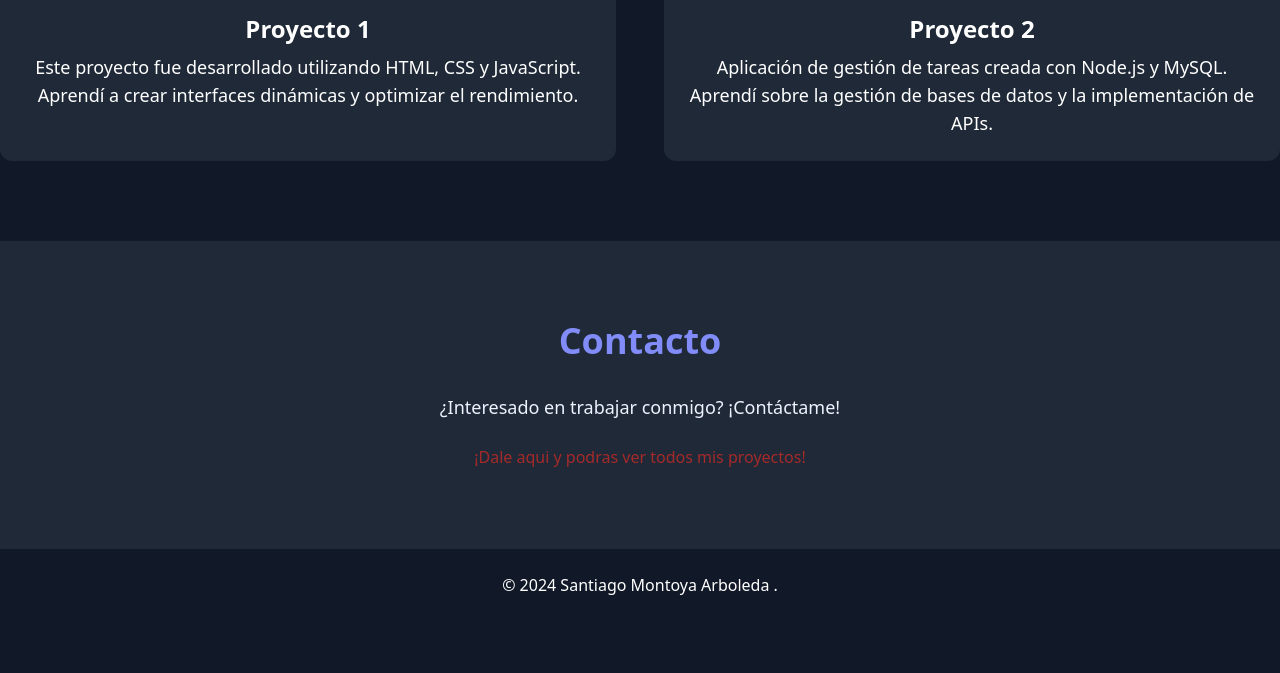
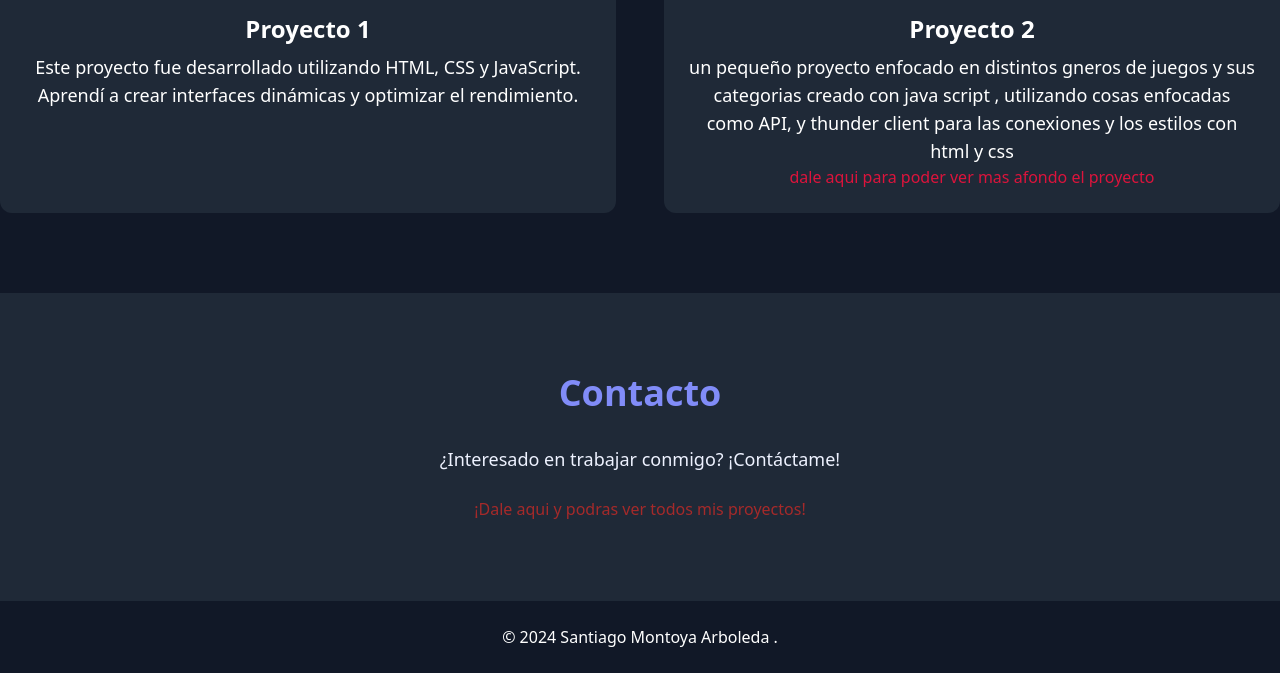
Before and after one commit to SantiagoMontoya1999/Portafolio, a website: page index.html in a window 1280 px wide. Shown: the part 2347-3020 px from the top of the page. Before the commit the page ends 2968 px from the top, so only its background shows below. Drawn offline with nearby package versions, Linux system fonts and the light colour scheme.

Commit message:
Update index.html

```diff
--- a/index.html
+++ b/index.html
@@ -84,7 +84,9 @@
                 <div class="project-card hover:bg-indigo-700 transition duration-300 transform hover:scale-105 p-6 bg-gray-800 rounded-xl">
                     <img class="w-full h-48 object-cover mb-4" src="https://encrypted-tbn0.gstatic.com/images?q=tbn:ANd9GcRf8RyQhp_9OM1FGJv8tNxBCd0ZqEgUCO-vCy0ITxSFZIep31Cp4Usk8_XMO5HixWaPvGw&usqp=CAU" alt="Proyecto 2">
                     <h3 class="text-2xl font-bold mb-2">Proyecto 2</h3>
-                    <p class="text-lg">Aplicación de gestión de tareas creada con Node.js y MySQL. Aprendí sobre la gestión de bases de datos y la implementación de APIs.</p>
+                    <p class="text-lg">un pequeño proyecto enfocado en distintos gneros de juegos y sus categorias creado con java script , utilizando cosas enfocadas como API, y thunder client para las conexiones y los estilos con html y css</p>
+                    <a href="https://github.com/SantiagoMontoya1999/Tarjetas.git" style="color: crimson;">dale aqui para poder ver mas afondo el proyecto</a>
+
                 </div>
             </div>
         </div>
```
